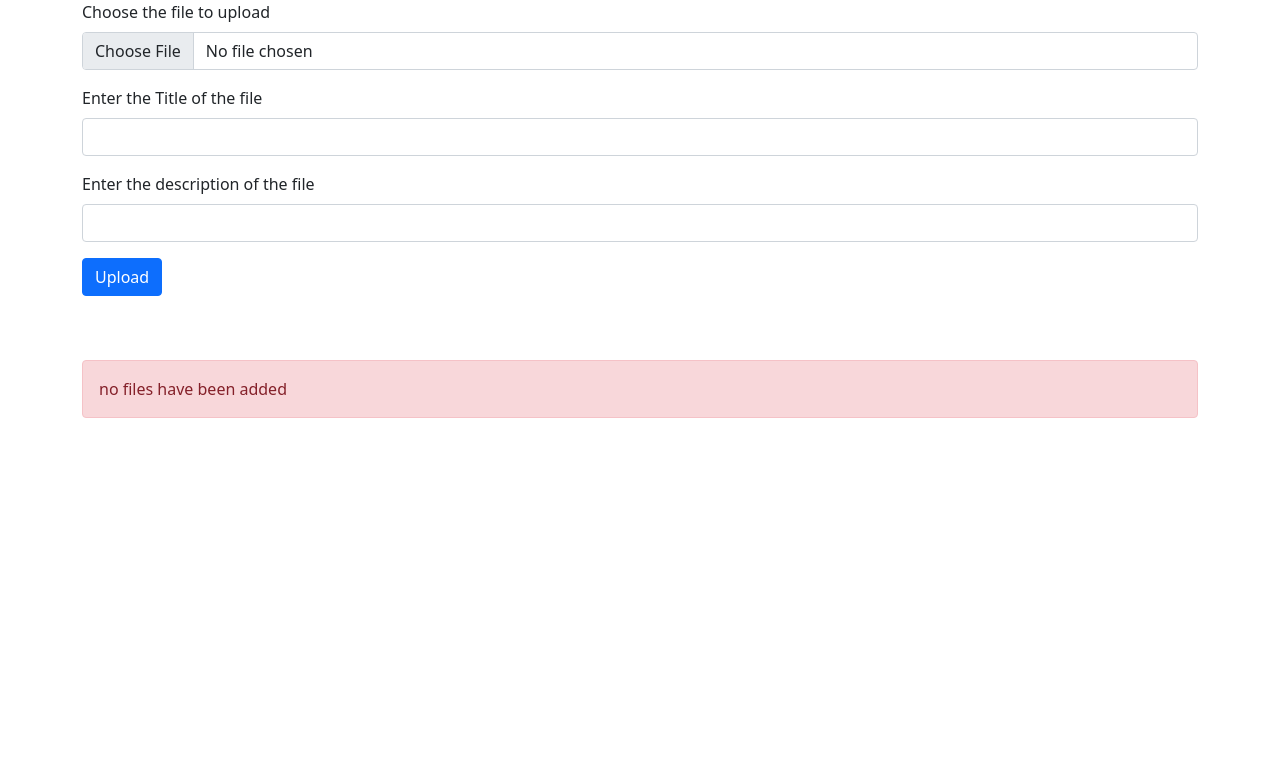
After one commit to bhuvanm8/miniproject, a Flask app: page /profile/1/1 in a window 1280 px wide. The commit adds this page. Shown: the top 783 px of the page. Run offline with Flask 2, Linux system fonts and the light colour scheme; data comes from the database, SQL or seed files in the repository; both versions use the stored data as it was after the commit.

Commit message:
Add files via upload

```diff
--- a/miniproject/app.py
+++ b/miniproject/app.py
@@ -1,12 +1,20 @@
-from crypt import methods
-import bcrypt
 from flask import Flask,render_template,redirect,url_for,request
 from flask_sqlalchemy import SQLAlchemy
 from flask_bcrypt import Bcrypt
+from datetime import datetime
+from werkzeug.utils import secure_filename
+from pytz import timezone
+import os
+
 
 app = Flask(__name__)
-app.config["SQLALCHEMY_DATABASE_URI"] = "sqlite:///test.db"
+app.config["SQLALCHEMY_DATABASE_URI"] = "sqlite:///userdb.db"
+app.config["SQLALCHEMY_BINDS"] = {
+    "RepoDB": "sqlite:///repodb.db",
+    "FileDB": "sqlite:///filedb.db"
+}
 app.config["SQLALCHEMY_TRACK_MODIFICATIONS"] = False
+app.config["UPLOAD_FOLDER"] = "/Users/bhuvanm/Desktop/miniproject/static/files"
 db = SQLAlchemy(app)
 bcrypt = Bcrypt(app)
 
@@ -20,6 +28,26 @@ class UserDB(db.Model):
 
     def __repr__(self) -> str:
         return f"{self.userName}"
+
+class RepoDB(db.Model):
+    __bind_key__ = 'RepoDB'
+    id = db.Column(db.Integer, primary_key=True)
+    userN = db.Column(db.String(20),nullable=False)
+    nameOfRepo = db.Column(db.String(50),nullable = False)
+    dateCreated = db.Column(db.String(30),default=datetime.now(timezone("Asia/Kolkata")).strftime('%Y-%m-%d %H:%M:%S.%f'))
+
+    def __repr__(self) -> str:
+        return f"{self.id}"
+
+class FileDB(db.Model):
+    __bind_key__ = "FileDB"
+    id = db.Column(db.Integer, primary_key=True)
+    userAndRepoName = db.Column(db.String(100),nullable=False)
+    fileName = db.Column(db.Text,nullable=False)
+    name = db.Column(db.String(50),nullable=False)
+    desc = db.Column(db.String(200))
+    mimetype = db.Column(db.Text,nullable=False)
+
 
 @app.route("/")
 def index():
@@ -35,7 +63,9 @@ def register():
             userdob = request.form["udob"]
             userfn = request.form["ufn"]
             userln = request.form["uln"]
-            hashed_userpwd = bcrypt.generate_password_hash(userpwd)
+            if userpwd != request.form["cp"]:
+                return render_template("register.html",x=3)
+            hashed_userpwd = bcrypt.generate_password_hash(userpwd,14)
             user = UserDB(userName=usern,userPassword=hashed_userpwd,userFirstName=userfn,userLastName=userln,userEmailID=usereid,userDOB=userdob)
             db.session.add(user)
             db.session.commit()
@@ -62,7 +92,66 @@ def login():
 @app.route("/profile/<string:uName>")
 def profile(uName):
     user = UserDB.query.filter_by(userName=uName).first()
-    return render_template("profile.html",user=user)
+    repos = RepoDB.query.filter_by(userN=uName).all()
+    return render_template("profile.html",user=user,repos=repos)
+
+@app.route("/profile/<string:uName>/createrepo",methods=["GET","POST"])
+def createRepo(uName):
+    if request.method == "POST":
+        repo = RepoDB(userN=uName,nameOfRepo=request.form["rn"])
+        db.session.add(repo)
+        db.session.commit()
+        return redirect(f"/profile/{uName}")
+    return render_template("createRepo.html",username=uName)
+
+@app.route("/profile/<string:uName>/<int:repoID>")
+def repo(uName,repoID):
+    files = FileDB.query.filter_by(userAndRepoName=uName+str(repoID)).all()
+    return render_template("repo.html",username=uName,repoID=repoID,files=files)
+
+@app.route("/profile/<string:uName>/<int:repoID>/upload",methods=["GET","POST"])
+def fileUpload(uName,repoID):
+    File = request.files["file"]
+
+    fName = File.filename.split(".")
+    File.filename = fName[0]+ uName + str(datetime.now()) + "." + fName[1]
+    fName = secure_filename(File.filename)
+    File.save(os.path.join(app.config["UPLOAD_FOLDER"],fName))
+    mimetype = File.mimetype
+    file = FileDB(userAndRepoName=uName+str(repoID),fileName=fName,name=request.form["fileName"],desc=request.form["fileDesc"],mimetype=mimetype)
+    db.session.add(file)
+    db.session.commit()
+    return redirect(f"/profile/{uName}/{repoID}")
+
+@app.route("/profile/<string:uName>/appointment")
+def appointment(uName):
+    #eeshan write the code here for appointment
+    return render_template("appointment.html")
+
+@app.route("/profile/<string:uName>/<int:repoID>/repodelete")
+def repoDelete(uName,repoID):
+    #eeshan write the code here to delete the repository
+    return redirect(f"/profile/{uName}")
+
+@app.route("/profile/<string:uName>/<int:repoID>/repoupdate")
+def repoUpdate(uName,repoID):
+    #eeshan write the code here to update the repository
+    return redirect(f"/profile/{uName}")
+
+@app.route("/profile/<string:uName>/<int:repoID>/<int:fileID>/filedelete")
+def fileDelete(uName,repoID,fileID):
+    #eeshan write the code here to delete the file
+    return redirect(f"/profile/{uName}/{repoID}")
+
+@app.route("/profile/<string:uName>/<int:repoID>/<int:fileID>/fileupdate")
+def fileUpdate(uName,repoID,fileID):
+    #eeshan write the code here to update the file
+    return redirect(f"/profile/{uName}/{repoID}")
+
+@app.route("/profile/<string:uName>/diseasedetection")
+def diseaseDetection(uName):
+    return render_template("diseaseDetection.html")
+
 
 if __name__ == "__main__":
     app.run(debug=True)
--- a/miniproject/templates/login.html
+++ b/miniproject/templates/login.html
@@ -19,7 +19,7 @@
               <label for="upa" class="form-label">Password</label>
               <input type="password" class="form-control" id="upa" name="upa" required>
             </div>
-            <button type="submit" class="btn btn-primary">Submit</button>
+            <button type="submit" class="btn btn-primary">Log in</button>
           </form>
     </div>
 
--- /dev/null
+++ b/miniproject/templates/repo.html
@@ -0,0 +1,86 @@
+<html lang="en">
+  <head>
+    <meta charset="utf-8">
+    <meta name="viewport" content="width=device-width, initial-scale=1">
+    <link href="https://cdn.jsdelivr.net/npm/bootstrap@5.1.3/dist/css/bootstrap.min.css" rel="stylesheet" integrity="sha384-1BmE4kWBq78iYhFldvKuhfTAU6auU8tT94WrHftjDbrCEXSU1oBoqyl2QvZ6jIW3" crossorigin="anonymous">
+  </head>
+  <body>
+
+
+    <div class="container">
+        <form action="/profile/{{username}}/{{repoID}}/upload" enctype="multipart/form-data" method="POST">
+          <div class="mb-3">
+            <label for="file" class="form-label">Choose the file to upload</label>
+            <input type="file" class="form-control" id="file" name="file" accept=".pdf,.png,.jpg,.jpeg" required>
+          </div>
+          <div class="mb-3">
+            <label for="fileName" class="form-label">Enter the Title of the file</label>
+            <input type="text" class="form-control" id="fileName" name="fileName" required>
+          </div>
+          <div class="mb-3">
+            <label for="fileDesc" class="form-label">Enter the description of the file</label>
+            <input type="text" class="form-control" id="fileDesc" name="fileDesc" required>
+          </div>
+          <button type="submit" class="btn btn-primary">Upload</button>
+        </form>
+      </div>
+
+      <br>
+      <br>
+
+
+      <div class="container">
+        {% if files|length == 0 %}
+        <div class="alert alert-danger" role="alert">
+          no files have been added
+        </div>
+
+        {% else %}
+
+        <div class="container">
+          <table class="table">
+            <thead>
+              <tr>
+                <th scope="col">#</th>
+                <th scope="col">File</th>
+                <th scope="col">Title</th>
+                <th scope="col">description</th>
+                <th scope="col">Delete/Edit file</th>
+              </tr>
+            </thead>
+            <tbody>
+              {% for file in  files%}
+              <tr>
+                <th scope="row">{{loop.index}}</th>
+                <td>
+                    {% if file.mimetype == "application/pdf" %}
+
+
+                    <div class="embed-responsive embed-responsive-16by9">
+                      <iframe class="embed-responsive-item" src="../../static/files/{{file.fileName}}" allowfullscreen></iframe>
+                    </div>
+                    {% else %}
+
+                    <img src="../../static/files/{{file.fileName}}" height="270" width="300">
+
+                    {% endif %}
+
+                </td>
+                <td>{{file.name}}</td>
+                <td>{{file.desc}}</td>
+                <td>
+                  <a href="/profile/{{username}}/{{repoID}}/{{file.id}}/filedelete" class="btn btn-primary">Delete</a>
+                  <a href="/profile/{{username}}/{{repoID}}/{{file.id}}/fileupdate" class="btn btn-primary">Edit</a>
+                </td>
+              </tr>
+              {% endfor %}
+            </tbody>
+          </table>
+        </div>
+
+        {% endif %}
+      </div>
+
+    <script src="https://cdn.jsdelivr.net/npm/bootstrap@5.1.3/dist/js/bootstrap.bundle.min.js" integrity="sha384-ka7Sk0Gln4gmtz2MlQnikT1wXgYsOg+OMhuP+IlRH9sENBO0LRn5q+8nbTov4+1p" crossorigin="anonymous"></script>
+  </body>
+</html>
```
Also changed, not shown: miniproject/templates/appointment.html (added, +19 -0 lines), miniproject/templates/createRepo.html (added, +20 -0 lines), miniproject/templates/diseaseDetection.html (added, +17 -0 lines), miniproject/templates/profile.html (+63 -8 lines), miniproject/templates/register.html (+11 -1 lines), miniproject/filedb.db (added), miniproject/repodb.db (added), miniproject/static/files/hello_2bhuvan972022-04-19_171959.654847.jpg (added), miniproject/userdb.db (added).
